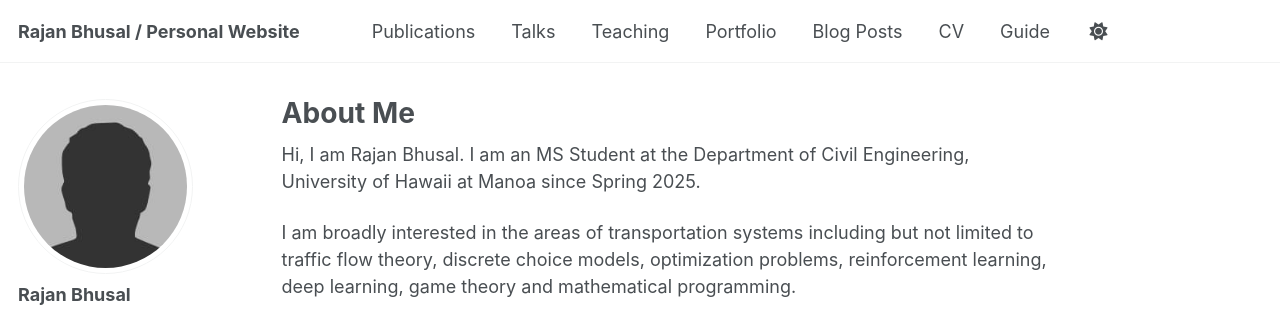
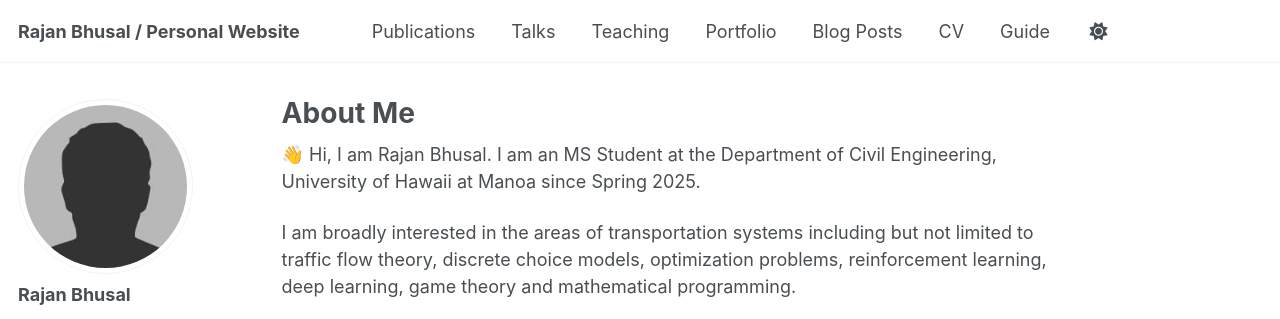
Before and after one commit to rajanbhusal/rajanbhusal.github.io, a Jekyll site: the page built from _pages/about.md, in a window 1280 px wide and 1043 px high. Shown: the top 319 px of the window. Built offline with Jekyll 4.4.1, drawn with Linux system fonts in a browser that asks for light colours.

```diff
--- a/_pages/about.md
+++ b/_pages/about.md
@@ -7,7 +7,7 @@ redirect_from:
   - /about.html
 ---
 
-  Hi, I am Rajan Bhusal. I am an MS Student at the Department of Civil Engineering, University of Hawaii at Manoa since Spring 2025.
+👋 Hi, I am Rajan Bhusal. I am an MS Student at the Department of Civil Engineering, University of Hawaii at Manoa since Spring 2025.
 
   I am broadly interested in the areas of transportation systems including but not limited to traffic flow theory, discrete choice models, optimization problems, reinforcement learning, deep learning, game theory and mathematical programming.
 
```
